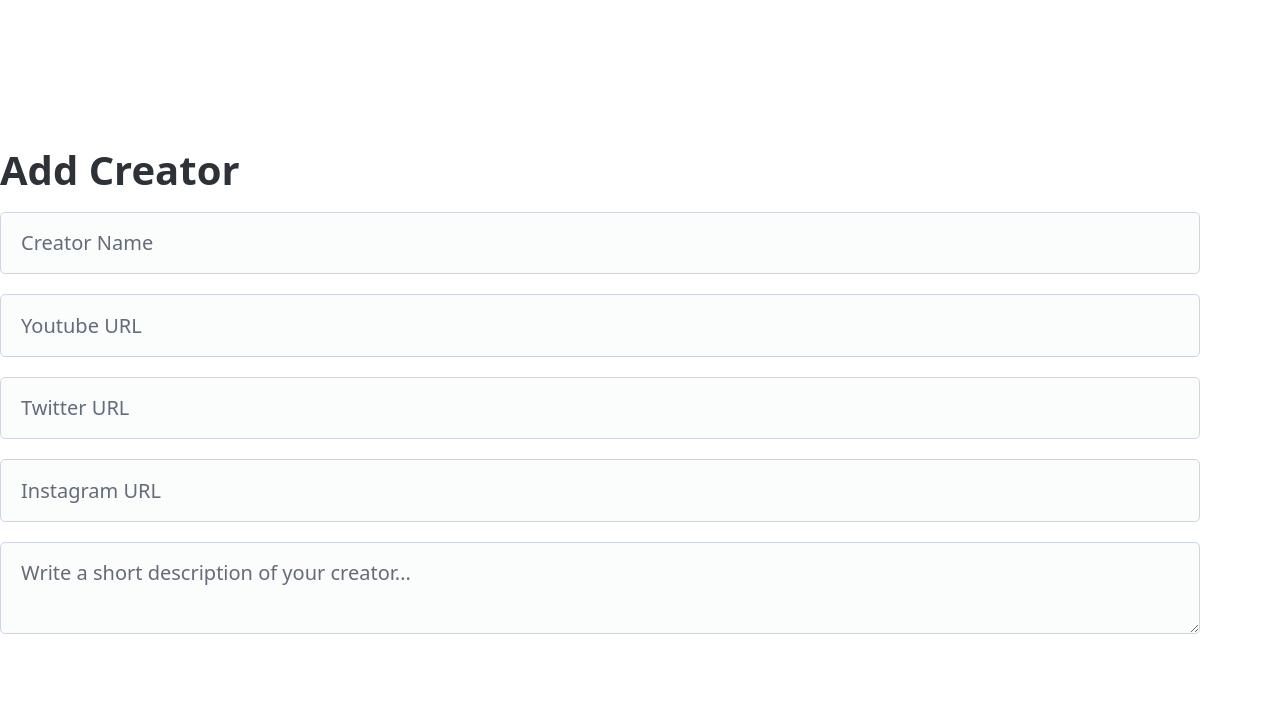
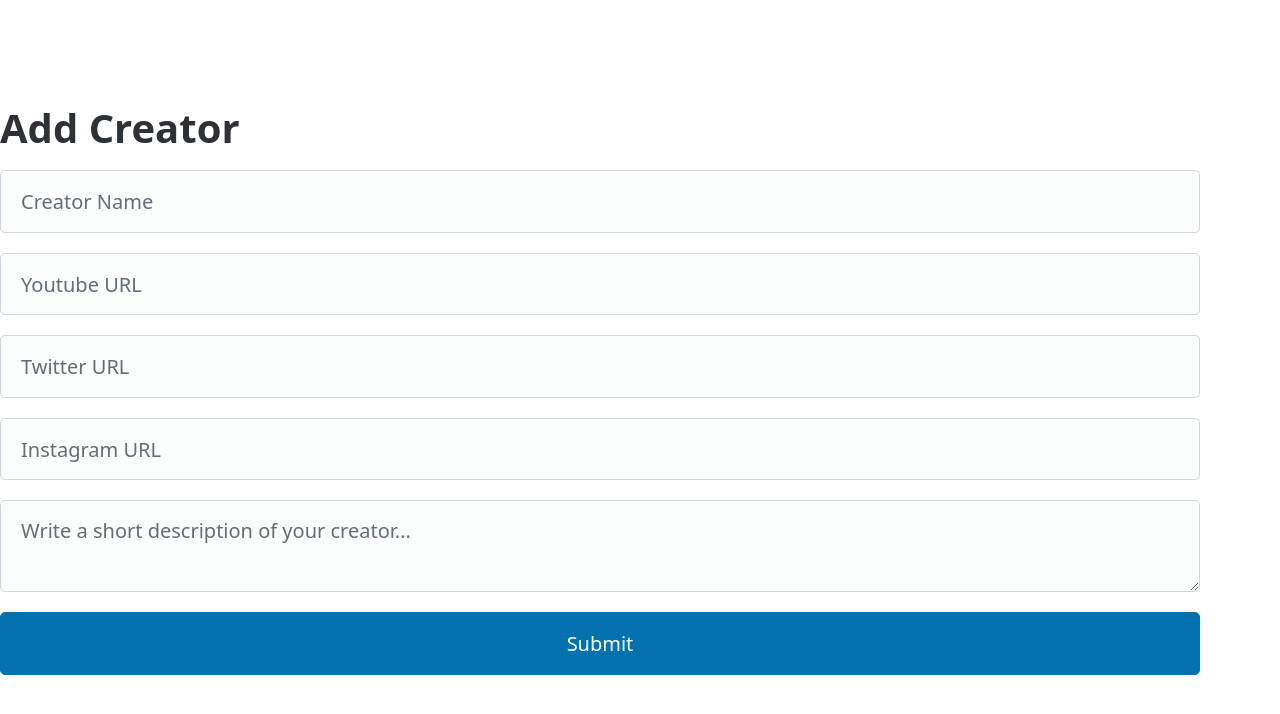
Before and after one commit to carlos-escamilla33/creatorverse, a React (Vite) app: page / in a window 1280 px wide. Shown: the top 714 px of the page. Built offline with nearby package versions, Linux system fonts and the light colour scheme.

Commit message:
completed adding inputs for EditCreator page

```diff
--- a/src/pages/AddCreator.jsx
+++ b/src/pages/AddCreator.jsx
@@ -1,14 +1,15 @@
 
 const AddCreator = () => {
     return (
-        <section className="container">
+        <form className="container">
             <h1>Add Creator</h1>
             <input type="text" name="name" placeholder="Creator Name" aria-label="Text" />
             <input type="text" name="Youtube url" placeholder="Youtube URL" aria-label="Text"/>
             <input type="text" name="Twitter url" placeholder="Twitter URL" aria-label="Text"/>
             <input type="text" name="Instagram url" placeholder="Instagram URL" aria-label="Text"/>
             <textarea name="description" placeholder="Write a short description of your creator..." aria-label="Short description"/>
-        </section>
+            <input type="submit"/>
+        </form>
     )
 }
 
```
Also changed, not shown: src/pages/EditCreator.jsx (+9 -1 lines).
